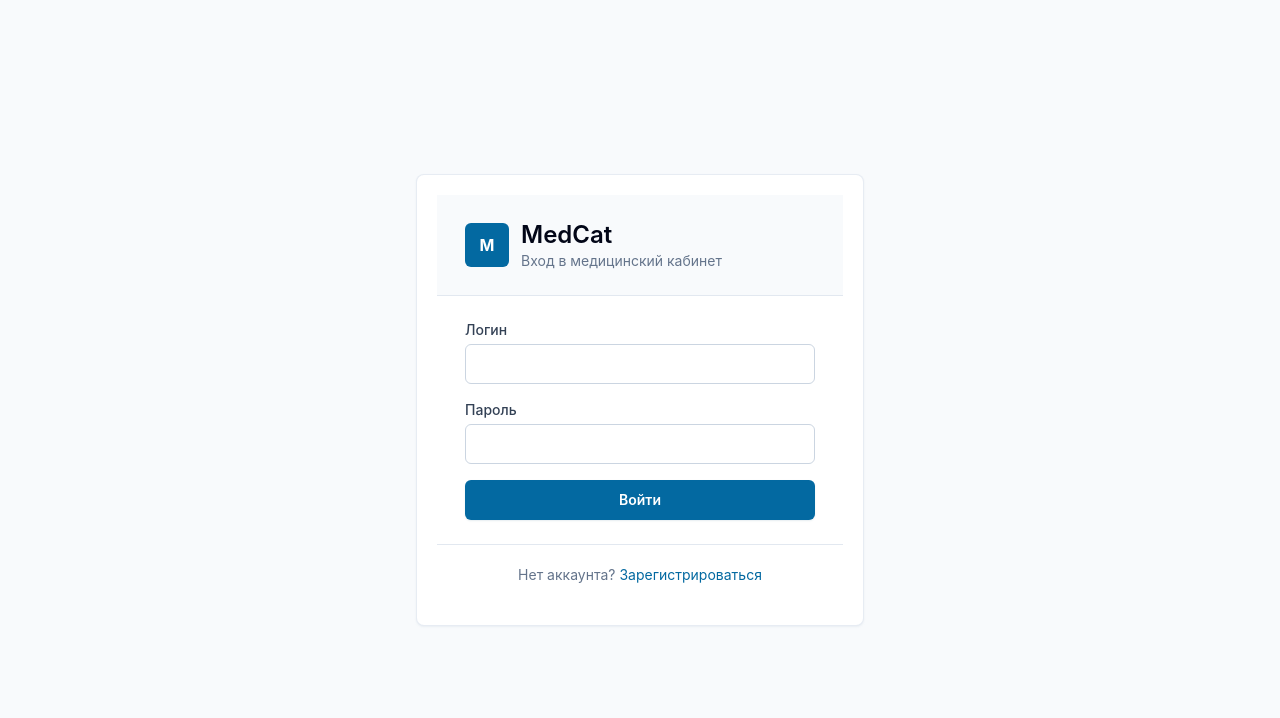
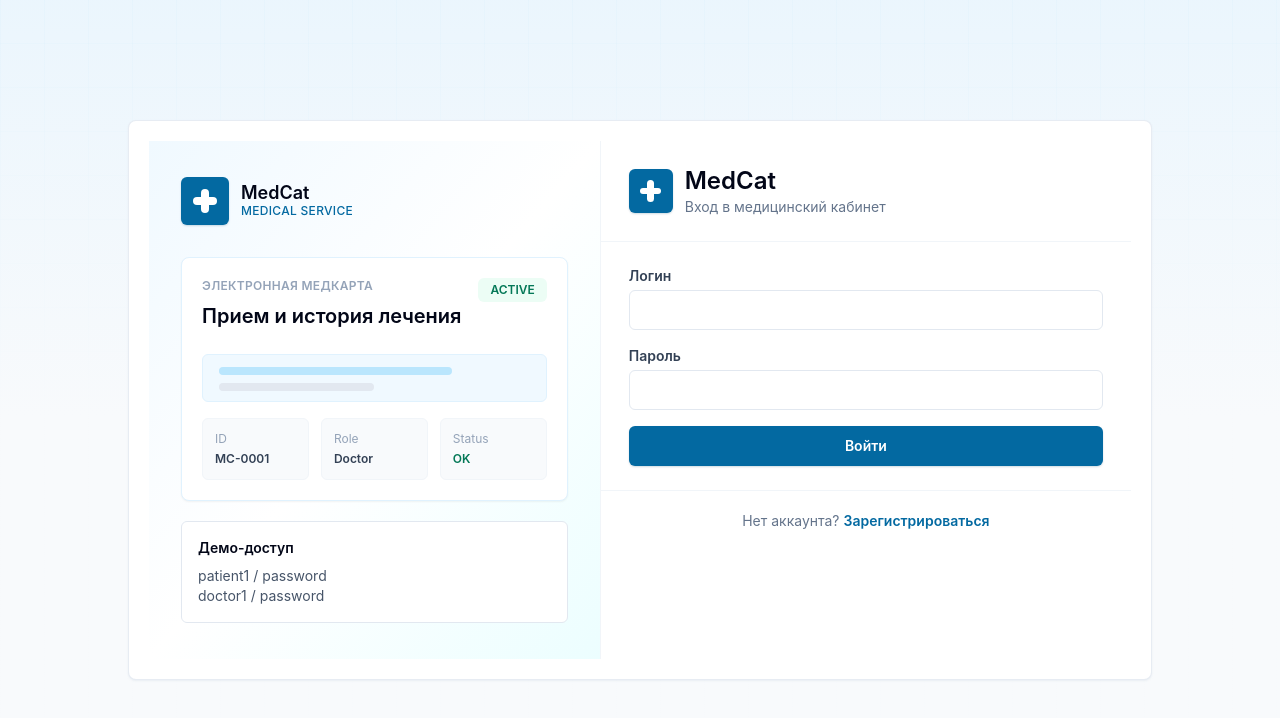
Before and after one commit to mackarovak/hospital_service, a React (Vite) app in the folder frontend/: page /login in a window 1280 px wide. Shown: the top 718 px of the page. Built offline with nearby package versions, Linux system fonts and the light colour scheme; no server answers.

Commit message:
Improve medical frontend styling

```diff
--- a/frontend/src/features/auth/LoginPage.tsx
+++ b/frontend/src/features/auth/LoginPage.tsx
@@ -32,12 +32,53 @@ export function LoginPage() {
   }
 
   return (
-    <main className="flex min-h-screen items-center justify-center bg-slate-50 px-4 py-10">
-      <Card className="w-full max-w-md overflow-hidden p-0">
-        <div className="border-b border-slate-200 bg-slate-50 px-7 py-6">
+    <main className="grid min-h-screen place-items-center px-4 py-10">
+      <Card className="grid w-full max-w-5xl overflow-hidden p-0 lg:grid-cols-[0.92fr_1.08fr]">
+        <aside className="hidden border-r border-slate-100 bg-gradient-to-br from-sky-50 via-white to-cyan-50 px-8 py-9 lg:block">
           <div className="flex items-center gap-3">
-            <span className="flex h-11 w-11 items-center justify-center rounded-md bg-sky-700 text-base font-bold text-white">
-              M
+            <span className="medical-mark flex h-12 w-12 items-center justify-center rounded-md bg-sky-700 text-white shadow-sm shadow-sky-900/20" aria-hidden="true" />
+            <div>
+              <p className="text-lg font-semibold leading-5 text-slate-950">MedCat</p>
+              <p className="text-xs font-medium uppercase tracking-wide text-sky-700">medical service</p>
+            </div>
+          </div>
+          <div className="mt-8 rounded-lg border border-sky-100 bg-white p-5 shadow-sm">
+            <div className="flex items-start justify-between gap-4">
+              <div>
+                <p className="text-xs font-semibold uppercase tracking-wide text-slate-400">Электронная медкарта</p>
+                <p className="mt-2 text-xl font-semibold text-slate-950">Прием и история лечения</p>
+              </div>
+              <span className="rounded-md bg-emerald-50 px-3 py-1 text-xs font-semibold text-emerald-700">ACTIVE</span>
+            </div>
+            <div className="mt-6 h-12 rounded-md border border-sky-100 bg-sky-50 px-4 py-3">
+              <div className="h-2 w-3/4 rounded-full bg-sky-200" />
+              <div className="mt-2 h-2 w-1/2 rounded-full bg-slate-200" />
+            </div>
+            <div className="mt-4 grid grid-cols-3 gap-3 text-xs">
+              <div className="rounded-md border border-slate-100 bg-slate-50 p-3">
+                <p className="text-slate-400">ID</p>
+                <p className="mt-1 font-semibold text-slate-700">MC-0001</p>
+              </div>
+              <div className="rounded-md border border-slate-100 bg-slate-50 p-3">
+                <p className="text-slate-400">Role</p>
+                <p className="mt-1 font-semibold text-slate-700">Doctor</p>
+              </div>
+              <div className="rounded-md border border-slate-100 bg-slate-50 p-3">
+                <p className="text-slate-400">Status</p>
+                <p className="mt-1 font-semibold text-emerald-700">OK</p>
+              </div>
+            </div>
+          </div>
+          <div className="mt-5 rounded-md border border-slate-200 bg-white p-4 text-sm text-slate-600">
+            <p className="font-semibold text-slate-950">Демо-доступ</p>
+            <p className="mt-2">patient1 / password</p>
+            <p>doctor1 / password</p>
+          </div>
+        </aside>
+        <section className="bg-white">
+        <div className="border-b border-slate-100 px-7 py-6">
+          <div className="flex items-center gap-3">
+            <span className="medical-mark flex h-11 w-11 items-center justify-center rounded-md bg-sky-700 text-white shadow-sm shadow-sky-900/20" aria-hidden="true">
             </span>
             <div>
               <h1 className="text-2xl font-semibold text-slate-950">MedCat</h1>
@@ -63,12 +104,13 @@ export function LoginPage() {
             Войти
           </Button>
         </form>
-        <p className="border-t border-slate-200 px-7 py-5 text-center text-sm text-slate-500">
+        <p className="border-t border-slate-100 px-7 py-5 text-center text-sm text-slate-500">
           Нет аккаунта?{" "}
-          <Link to="/register" className="text-sky-700 hover:underline">
+          <Link to="/register" className="font-semibold text-sky-700 hover:underline">
             Зарегистрироваться
           </Link>
         </p>
+        </section>
       </Card>
     </main>
   );
--- a/frontend/src/features/auth/RegisterPage.tsx
+++ b/frontend/src/features/auth/RegisterPage.tsx
@@ -70,22 +70,22 @@ export function RegisterPage() {
   }
 
   return (
-    <main className="flex min-h-screen items-center justify-center bg-slate-50 px-4 py-10">
-      <Card className="w-full max-w-2xl overflow-hidden p-0">
-        <div className="border-b border-slate-200 bg-slate-50 px-7 py-6">
-          <p className="text-sm font-medium text-sky-700">MedCat</p>
+    <main className="flex min-h-screen items-center justify-center px-4 py-10">
+      <Card className="w-full max-w-3xl overflow-hidden p-0">
+        <div className="border-b border-slate-100 bg-white px-7 py-6">
+          <p className="text-sm font-semibold text-sky-700">MedCat</p>
           <h1 className="mt-1 text-2xl font-semibold text-slate-950">Регистрация</h1>
           <p className="mt-1 text-sm text-slate-500">Создайте профиль пациента или врача.</p>
         </div>
 
-        <div className="mx-7 mt-6 grid gap-2 rounded-md border border-slate-200 bg-white p-1 sm:grid-cols-2">
+        <div className="mx-7 mt-6 grid gap-2 rounded-md border border-slate-200 bg-slate-50 p-1 sm:grid-cols-2">
           <button
             type="button"
             onClick={() => setRole("PATIENT")}
             className={`rounded px-4 py-2.5 text-sm font-semibold transition ${
               role === "PATIENT"
-                ? "bg-sky-700 text-white shadow-sm"
-                : "text-slate-600 hover:bg-slate-50 hover:text-slate-950"
+                ? "bg-sky-700 text-white shadow-sm shadow-sky-900/20"
+                : "text-slate-600 hover:bg-white hover:text-slate-950"
             }`}
           >
             Пациент
@@ -95,8 +95,8 @@ export function RegisterPage() {
             onClick={() => setRole("DOCTOR")}
             className={`rounded px-4 py-2.5 text-sm font-semibold transition ${
               role === "DOCTOR"
-                ? "bg-sky-700 text-white shadow-sm"
-                : "text-slate-600 hover:bg-slate-50 hover:text-slate-950"
+                ? "bg-sky-700 text-white shadow-sm shadow-sky-900/20"
+                : "text-slate-600 hover:bg-white hover:text-slate-950"
             }`}
           >
             Врач
@@ -145,7 +145,7 @@ export function RegisterPage() {
                   value={form.specialization_id}
                   onChange={(e) => handleChange("specialization_id", e.target.value)}
                   required
-                  className="mt-1 min-h-10 w-full rounded-md border border-slate-300 bg-white px-3 py-2 text-sm text-slate-900 outline-none focus:border-sky-500 focus:ring-2 focus:ring-sky-100"
+                  className="mt-1 min-h-10 w-full rounded-md border border-slate-200 bg-white px-3 py-2 text-sm text-slate-900 outline-none focus:border-sky-500 focus:ring-2 focus:ring-sky-100"
                 >
                   <option value="">— выберите —</option>
                   {specializations.map((s) => (
@@ -175,9 +175,9 @@ export function RegisterPage() {
           </Button>
         </form>
 
-        <p className="border-t border-slate-200 px-7 py-5 text-center text-sm text-slate-500">
+        <p className="border-t border-slate-100 px-7 py-5 text-center text-sm text-slate-500">
           Уже есть аккаунт?{" "}
-          <Link to="/login" className="text-sky-700 hover:underline">
+          <Link to="/login" className="font-semibold text-sky-700 hover:underline">
             Войти
           </Link>
         </p>
--- a/frontend/src/features/doctor/MedicalRecordForm.tsx
+++ b/frontend/src/features/doctor/MedicalRecordForm.tsx
@@ -27,7 +27,7 @@ const EMPTY_FORM: MedicalRecordFormValues = {
 };
 
 const textareaClass =
-  "mt-1 min-h-24 w-full resize-y rounded-md border border-slate-300 bg-white px-3 py-2 text-sm text-slate-900 outline-none transition focus:border-sky-600 focus:ring-2 focus:ring-sky-100";
+  "mt-1 min-h-24 w-full resize-y rounded-md border border-slate-200 bg-white/95 px-3 py-2 text-sm text-slate-900 outline-none transition hover:border-slate-300 focus:border-sky-500 focus:ring-2 focus:ring-sky-100";
 
 function recordToForm(record?: MedicalRecord | null): MedicalRecordFormValues {
   if (!record) return EMPTY_FORM;
--- a/frontend/src/features/patient/PatientProfileForm.tsx
+++ b/frontend/src/features/patient/PatientProfileForm.tsx
@@ -48,10 +48,10 @@ function patientToForm(p: PatientProfile): FormState {
 }
 
 const selectClass =
-  "mt-1 h-10 w-full rounded-md border border-slate-300 bg-white px-3 text-sm text-slate-900 outline-none transition focus:border-sky-600 focus:ring-2 focus:ring-sky-100";
+  "mt-1 h-10 w-full rounded-md border border-slate-200 bg-white/95 px-3 text-sm text-slate-900 outline-none transition hover:border-slate-300 focus:border-sky-500 focus:ring-2 focus:ring-sky-100";
 
 const textareaClass =
-  "mt-1 w-full resize-y rounded-md border border-slate-300 bg-white px-3 py-2 text-sm text-slate-900 outline-none transition focus:border-sky-600 focus:ring-2 focus:ring-sky-100 min-h-[80px]";
+  "mt-1 w-full resize-y rounded-md border border-slate-200 bg-white/95 px-3 py-2 text-sm text-slate-900 outline-none transition hover:border-slate-300 focus:border-sky-500 focus:ring-2 focus:ring-sky-100 min-h-[80px]";
 
 export function PatientProfileForm() {
   const [form, setForm] = useState<FormState>(EMPTY_FORM);
--- a/frontend/src/index.css
+++ b/frontend/src/index.css
@@ -6,11 +6,47 @@ body {
   margin: 0;
   min-width: 320px;
   min-height: 100vh;
-  background: #f8fafc;
-  color: #0f172a;
+  background:
+    linear-gradient(180deg, rgba(224, 242, 254, 0.55) 0%, rgba(248, 250, 252, 0.96) 26rem),
+    linear-gradient(90deg, rgba(14, 165, 233, 0.045) 1px, transparent 1px),
+    linear-gradient(0deg, rgba(14, 165, 233, 0.035) 1px, transparent 1px),
+    #f8fafc;
+  background-size: auto, 44px 44px, 44px 44px;
+  color: #172033;
   font-family:
     Inter, ui-sans-serif, system-ui, -apple-system, BlinkMacSystemFont, "Segoe UI",
     sans-serif;
+}
+
+.medical-mark {
+  position: relative;
+}
+
+.medical-mark::before,
+.medical-mark::after {
+  content: "";
+  position: absolute;
+  border-radius: 999px;
+  background: currentColor;
+}
+
+.medical-mark::before {
+  width: 48%;
+  height: 15%;
+}
+
+.medical-mark::after {
+  width: 15%;
+  height: 48%;
+}
+
+#root {
+  min-height: 100vh;
+}
+
+::selection {
+  background: #bae6fd;
+  color: #0f172a;
 }
 
 @media print {
--- a/frontend/src/shared/ui/Button.tsx
+++ b/frontend/src/shared/ui/Button.tsx
@@ -1,15 +1,17 @@
 import type { ButtonHTMLAttributes } from "react";
 
 type ButtonProps = ButtonHTMLAttributes<HTMLButtonElement> & {
-  variant?: "primary" | "secondary" | "danger" | "ghost";
+  variant?: "primary" | "secondary" | "danger" | "ghost" | "inverse" | "onDark";
 };
 
 export function Button({ className = "", variant = "primary", ...props }: ButtonProps) {
   const variantClass = {
-    primary: "bg-sky-700 text-white shadow-sm shadow-sky-900/10 hover:bg-sky-800",
-    secondary: "border border-slate-300 bg-white text-slate-800 shadow-sm hover:border-slate-400 hover:bg-slate-50",
+    primary: "bg-sky-700 text-white shadow-sm shadow-sky-900/20 hover:bg-sky-800",
+    secondary: "border border-slate-200 bg-white text-slate-800 shadow-sm hover:border-sky-200 hover:bg-sky-50 hover:text-sky-900",
     danger: "border border-red-200 bg-red-50 text-red-700 hover:bg-red-100",
     ghost: "bg-transparent text-slate-600 hover:bg-slate-100 hover:text-slate-950",
+    inverse: "bg-sky-50 text-sky-900 shadow-sm shadow-sky-900/10 hover:bg-sky-100",
+    onDark: "border border-sky-200 bg-white text-sky-800 hover:bg-sky-50",
   }[variant];
 
   return (
--- a/frontend/src/shared/ui/Input.tsx
+++ b/frontend/src/shared/ui/Input.tsx
@@ -8,11 +8,11 @@ export function Input({ className = "", label, id, ...props }: InputProps) {
   const inputId = id || props.name;
 
   return (
-    <label className="block text-sm font-medium text-slate-700" htmlFor={inputId}>
+    <label className="block text-sm font-semibold text-slate-700" htmlFor={inputId}>
       <span>{label}</span>
       <input
         id={inputId}
-        className={`mt-1 min-h-10 w-full rounded-md border border-slate-300 bg-white px-3 py-2 text-sm text-slate-900 outline-none transition placeholder:text-slate-400 focus:border-sky-500 focus:ring-2 focus:ring-sky-100 ${className}`}
+        className={`mt-1 min-h-10 w-full rounded-md border border-slate-200 bg-white px-3 py-2 text-sm text-slate-900 outline-none transition placeholder:text-slate-400 hover:border-slate-300 focus:border-sky-500 focus:ring-2 focus:ring-sky-100 ${className}`}
         {...props}
       />
     </label>
--- a/frontend/src/shared/ui/Layout.tsx
+++ b/frontend/src/shared/ui/Layout.tsx
@@ -1,10 +1,16 @@
-import { Link, Outlet, useNavigate } from "react-router-dom";
+import { Link, NavLink, Outlet, useNavigate } from "react-router-dom";
 
 import type { UserRole } from "../types/auth";
 
 export function Layout() {
   const navigate = useNavigate();
   const role = localStorage.getItem("user_role") as UserRole | null;
+  const navLinkClass = ({ isActive }: { isActive: boolean }) =>
+    `rounded-md px-3 py-2 transition ${
+      isActive
+        ? "bg-sky-700 text-white shadow-sm shadow-sky-900/20"
+        : "text-slate-600 hover:bg-sky-50 hover:text-sky-900"
+    }`;
 
   function handleLogout() {
     localStorage.removeItem("access_token");
@@ -13,55 +19,59 @@ export function Layout() {
   }
 
   return (
-    <div className="min-h-screen bg-slate-50">
-      <header className="sticky top-0 z-10 border-b border-slate-200/80 bg-white/90 backdrop-blur">
-        <div className="mx-auto flex max-w-6xl items-center justify-between gap-4 px-4 py-3">
-          <Link className="flex items-center gap-2 text-base font-semibold text-slate-950" to="/">
-            <span className="flex h-9 w-9 items-center justify-center rounded-md bg-sky-700 text-sm font-bold text-white">
-              M
+    <div className="min-h-screen">
+      <header className="sticky top-0 z-10 border-b border-slate-200/80 bg-white/92 shadow-sm shadow-slate-200/60 backdrop-blur-xl">
+        <div className="mx-auto flex max-w-7xl items-center justify-between gap-4 px-4 py-3">
+          <Link className="flex items-center gap-3 text-base font-semibold text-slate-950" to="/">
+            <span className="medical-mark flex h-10 w-10 items-center justify-center rounded-md bg-sky-700 text-white shadow-sm shadow-sky-900/20" aria-hidden="true">
             </span>
-            <span>MedCat</span>
+            <span>
+              <span className="block leading-5">MedCat</span>
+              <span className="block text-xs font-medium text-slate-500">
+                {role === "DOCTOR" ? "Рабочее место врача" : "Медицинский кабинет"}
+              </span>
+            </span>
           </Link>
-          <nav className="flex flex-wrap items-center justify-end gap-2 text-sm text-slate-600">
+          <nav className="flex flex-wrap items-center justify-end gap-2 text-sm font-medium">
             {role === "PATIENT" && (
               <>
-                <Link className="rounded-md px-3 py-2 hover:bg-slate-100 hover:text-slate-950" to="/patient">
+                <NavLink className={navLinkClass} to="/patient" end>
                   Главная
-                </Link>
-                <Link className="rounded-md px-3 py-2 hover:bg-slate-100 hover:text-slate-950" to="/patient/medical-card">
+                </NavLink>
+                <NavLink className={navLinkClass} to="/patient/medical-card">
                   Моя медкарта
-                </Link>
-                <Link className="rounded-md px-3 py-2 hover:bg-slate-100 hover:text-slate-950" to="/patient/book">
+                </NavLink>
+                <NavLink className={navLinkClass} to="/patient/book">
                   Записаться к врачу
-                </Link>
-                <Link className="rounded-md px-3 py-2 hover:bg-slate-100 hover:text-slate-950" to="/patient/appointments">
+                </NavLink>
+                <NavLink className={navLinkClass} to="/patient/appointments">
                   Мои записи
-                </Link>
-                <Link className="rounded-md px-3 py-2 hover:bg-slate-100 hover:text-slate-950" to="/patient/profile">
+                </NavLink>
+                <NavLink className={navLinkClass} to="/patient/profile">
                   Мои данные
-                </Link>
+                </NavLink>
               </>
             )}
             {role === "DOCTOR" && (
               <>
-                <Link className="rounded-md px-3 py-2 hover:bg-slate-100 hover:text-slate-950" to="/doctor">
+                <NavLink className={navLinkClass} to="/doctor" end>
                   Главная
-                </Link>
-                <Link className="rounded-md px-3 py-2 hover:bg-slate-100 hover:text-slate-950" to="/doctor/patients">
+                </NavLink>
+                <NavLink className={navLinkClass} to="/doctor/patients">
                   Мои пациенты
-                </Link>
-                <Link className="rounded-md px-3 py-2 hover:bg-slate-100 hover:text-slate-950" to="/doctor/schedule">
+                </NavLink>
+                <NavLink className={navLinkClass} to="/doctor/schedule">
                   Расписание
-                </Link>
+                </NavLink>
               </>
             )}
-            <button className="rounded-md px-3 py-2 text-slate-500 hover:bg-slate-100 hover:text-slate-950" onClick={handleLogout}>
+            <button className="rounded-md px-3 py-2 text-slate-500 transition hover:bg-slate-100 hover:text-slate-950" onClick={handleLogout}>
               Выйти
             </button>
           </nav>
         </div>
       </header>
-      <main className="mx-auto max-w-6xl px-4 py-7">
+      <main className="mx-auto max-w-7xl px-4 py-8">
         <Outlet />
       </main>
     </div>
```
Also changed, not shown: frontend/src/features/doctor/DoctorDashboard.tsx (+13 -10 lines), frontend/src/features/patient/PatientDashboard.tsx (+24 -16 lines).
